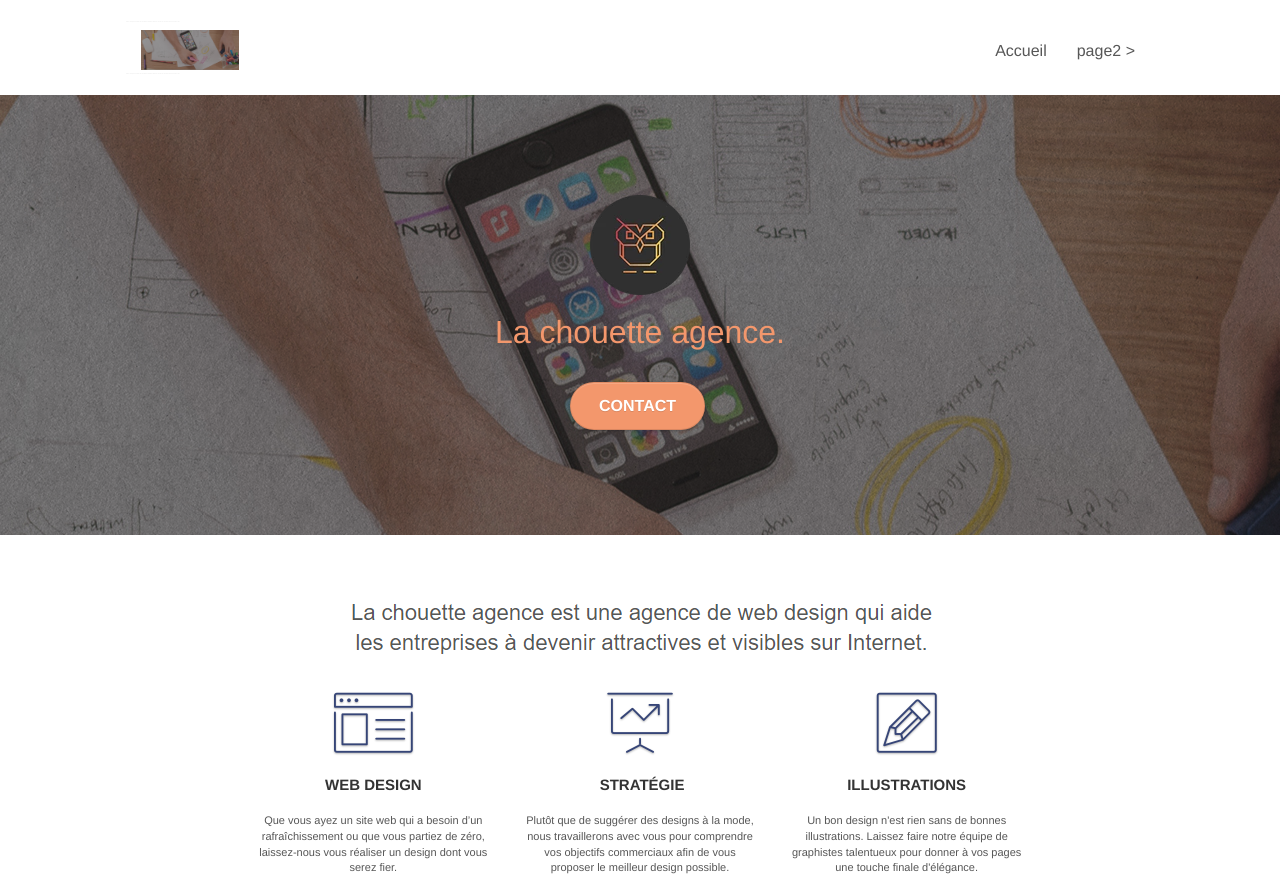
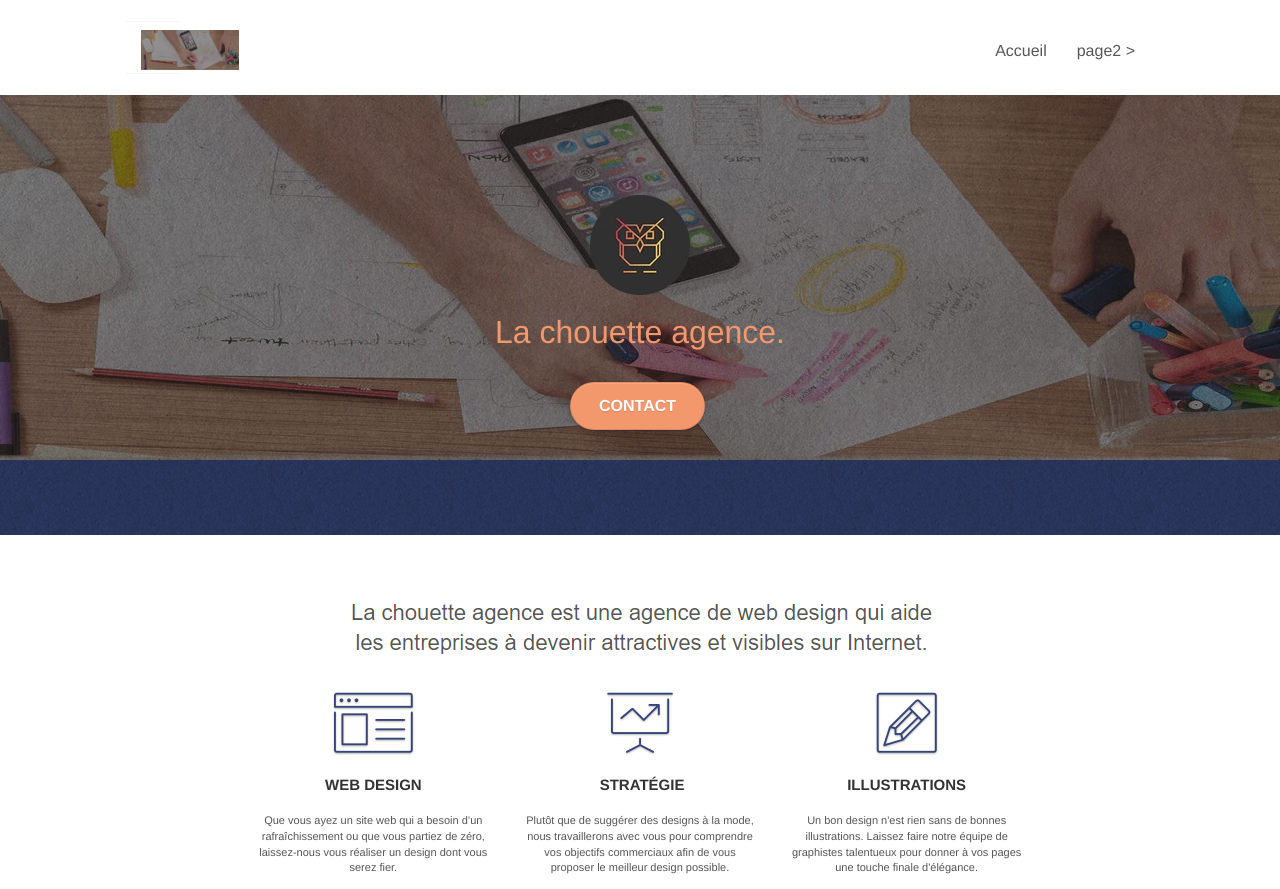
Before and after one commit to jessk971/jessicapaquet_4_08062021, a plain HTML site: page index.html in a window 1280 px wide. Shown: the top 889 px of the page. Drawn offline with Linux system fonts and the light colour scheme.

Commit message:
banniere webp

```diff
--- a/style.css
+++ b/style.css
@@ -818,7 +818,7 @@ h4 {
 }
 
 .bg-banniere {
-    background-image: url("img/la-chouette-agence-banniere.jpg");
+    background-image: url("img/la-chouette-agence-banniere.webp");
 }
 
 .bg-presentation {
```
Also changed, not shown: img/la-chouette-agence-banniere.webp (added), img/rsz_2la-chouette-agence-banniere.jpg (added), img/rsz_la-chouette-agence-banniere.jpg (deleted), img/rsz_la-chouette-agence-banniere.webp (deleted).
